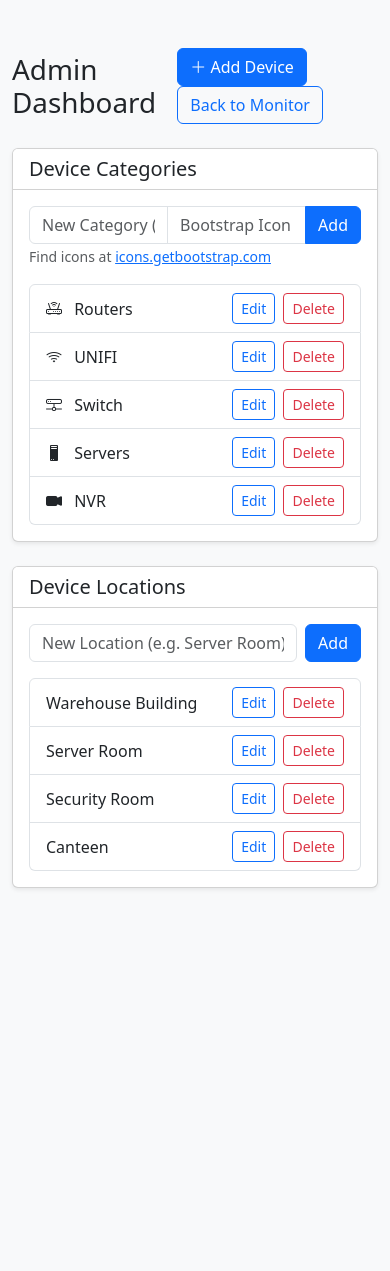
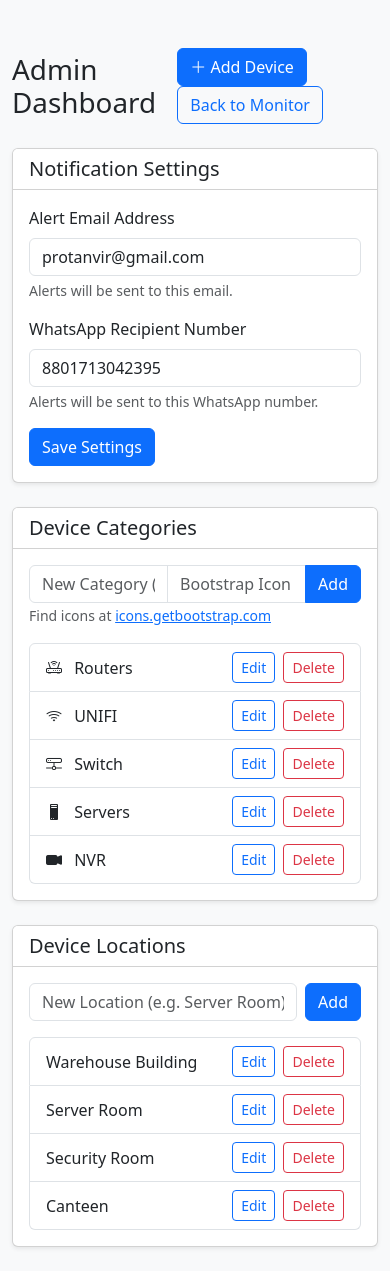
Before and after one commit to protanvir/NetworkMonitor, a Flask app: page /admin in a window 390 px wide. Before the commit the page ends 889 px from the top, so only its background shows below. Run offline with Flask 3, Linux system fonts and the light colour scheme; data comes from the database, SQL or seed files in the repository; both versions use the stored data as it was after the commit.

Commit message:
Added New Functionality Whats App alert message Able to define phone number and email address for alert

```diff
--- a/netmonitor/app.py
+++ b/netmonitor/app.py
@@ -87,12 +87,38 @@ def init_db():
     if 'icon' not in cat_columns:
         conn.execute('ALTER TABLE categories ADD COLUMN icon TEXT')
 
+    # Create settings table
+    conn.execute('''
+        CREATE TABLE IF NOT EXISTS settings (
+            key TEXT PRIMARY KEY,
+            value TEXT
+        )
+    ''')
+
+    conn.commit()
+    conn.close()
+
+def get_setting(key, default=None):
+    try:
+        conn = get_db_connection()
+        row = conn.execute('SELECT value FROM settings WHERE key = ?', (key,)).fetchone()
+        conn.close()
+        return row['value'] if row else default
+    except Exception:
+        return default
+
+def set_setting(key, value):
+    conn = get_db_connection()
+    conn.execute('INSERT OR REPLACE INTO settings (key, value) VALUES (?, ?)', (key, value))
     conn.commit()
     conn.close()
 
 def send_email_alert(device_name, device_ip):
-    if not SMTP_USER or not SMTP_PASS or not ALERT_EMAIL:
-        print("SMTP credentials not set, skipping email alert.")
+    # Fetch from DB first, fall back to ENV
+    alert_email = get_setting('alert_email') or ALERT_EMAIL
+
+    if not SMTP_USER or not SMTP_PASS or not alert_email:
+        print("SMTP credentials or Alert Email not set, skipping email alert.")
         return
 
     try:
@@ -107,15 +133,20 @@ def send_email_alert(device_name, device_ip):
         server = smtplib.SMTP(SMTP_SERVER, SMTP_PORT)
         server.starttls()
         server.login(SMTP_USER, SMTP_PASS)
-        server.sendmail(SMTP_USER, ALERT_EMAIL, msg.as_string())
+        server.starttls()
+        server.login(SMTP_USER, SMTP_PASS)
+        server.sendmail(SMTP_USER, alert_email, msg.as_string())
         server.quit()
         print(f"Alert email sent for {device_name} ({device_ip})")
     except Exception as e:
         print(f"Failed to send email alert: {e}")
 
 def send_whatsapp_alert(device_name, device_ip):
-    if not WA_API_KEY or not WA_INSTANCE_ID or not WA_RECIPIENT:
-        print("WhatsApp credentials not set, skipping WhatsApp alert.")
+    # Fetch from DB first, fall back to ENV
+    wa_recipient = get_setting('whatsapp_recipient') or WA_RECIPIENT
+
+    if not WA_API_KEY or not WA_INSTANCE_ID or not wa_recipient:
+        print("WhatsApp credentials or Recipient not set, skipping WhatsApp alert.")
         return
 
     try:
@@ -124,7 +155,7 @@ def send_whatsapp_alert(device_name, device_ip):
             "API-Key": WA_API_KEY
         }
         payload = {
-            "recipient": WA_RECIPIENT,
+            "recipient": wa_recipient,
             "content": f"ALERT: Device {device_name} ({device_ip}) is Offline at {time.strftime('%Y-%m-%d %H:%M:%S')}",
             "instance_id": WA_INSTANCE_ID
         }
@@ -249,8 +280,28 @@ def admin():
     conn = get_db_connection()
     categories = conn.execute('SELECT * FROM categories').fetchall()
     locations = conn.execute('SELECT * FROM locations').fetchall()
+
+    # helper to get settings inside route
+    rows = conn.execute('SELECT * FROM settings').fetchall()
+    settings = {row['key']: row['value'] for row in rows}
+
     conn.close()
-    return render_template('admin.html', categories=categories, locations=locations)
+    return render_template('admin.html', categories=categories, locations=locations, settings=settings)
+
+@app.route('/admin/settings/update', methods=['POST'])
+def update_settings():
+    alert_email = request.form.get('alert_email')
+    whatsapp_recipient = request.form.get('whatsapp_recipient')
+
+    conn = get_db_connection()
+    if alert_email is not None:
+        conn.execute('INSERT OR REPLACE INTO settings (key, value) VALUES (?, ?)', ('alert_email', alert_email))
+    if whatsapp_recipient is not None:
+        conn.execute('INSERT OR REPLACE INTO settings (key, value) VALUES (?, ?)', ('whatsapp_recipient', whatsapp_recipient))
+    conn.commit()
+    conn.close()
+
+    return redirect(url_for('admin'))
 
 @app.route('/admin/category/add', methods=['POST'])
 def add_category():
@@ -379,4 +430,4 @@ if __name__ == '__main__':
     monitor_thread = threading.Thread(target=monitor_devices, daemon=True)
     monitor_thread.start()
 
-    app.run(host='0.0.0.0', port=5000)
+    app.run(host='0.0.0.0', port=9000)
--- a/netmonitor/templates/admin.html
+++ b/netmonitor/templates/admin.html
@@ -21,6 +21,36 @@
                     <i class="bi bi-plus-lg"></i> Add Device
                 </button>
                 <a href="{{ url_for('index') }}" class="btn btn-outline-primary">Back to Monitor</a>
+            </div>
+        </div>
+        <div class="row mb-4">
+            <div class="col-12">
+                <div class="card shadow-sm">
+                    <div class="card-header bg-white">
+                        <h5 class="mb-0">Notification Settings</h5>
+                    </div>
+                    <div class="card-body">
+                        <form action="{{ url_for('update_settings') }}" method="POST">
+                            <div class="row">
+                                <div class="col-md-6 mb-3">
+                                    <label class="form-label">Alert Email Address</label>
+                                    <input type="email" class="form-control" name="alert_email"
+                                           value="{{ settings.get('alert_email', '') }}"
+                                           placeholder="admin@example.com">
+                                    <div class="form-text">Alerts will be sent to this email.</div>
+                                </div>
+                                <div class="col-md-6 mb-3">
+                                    <label class="form-label">WhatsApp Recipient Number</label>
+                                    <input type="text" class="form-control" name="whatsapp_recipient"
+                                           value="{{ settings.get('whatsapp_recipient', '') }}"
+                                           placeholder="e.g. 1234567890">
+                                    <div class="form-text">Alerts will be sent to this WhatsApp number.</div>
+                                </div>
+                            </div>
+                            <button type="submit" class="btn btn-primary">Save Settings</button>
+                        </form>
+                    </div>
+                </div>
             </div>
         </div>
 
```
Also changed, not shown: netmonitor/devices.db, 2 other files.
